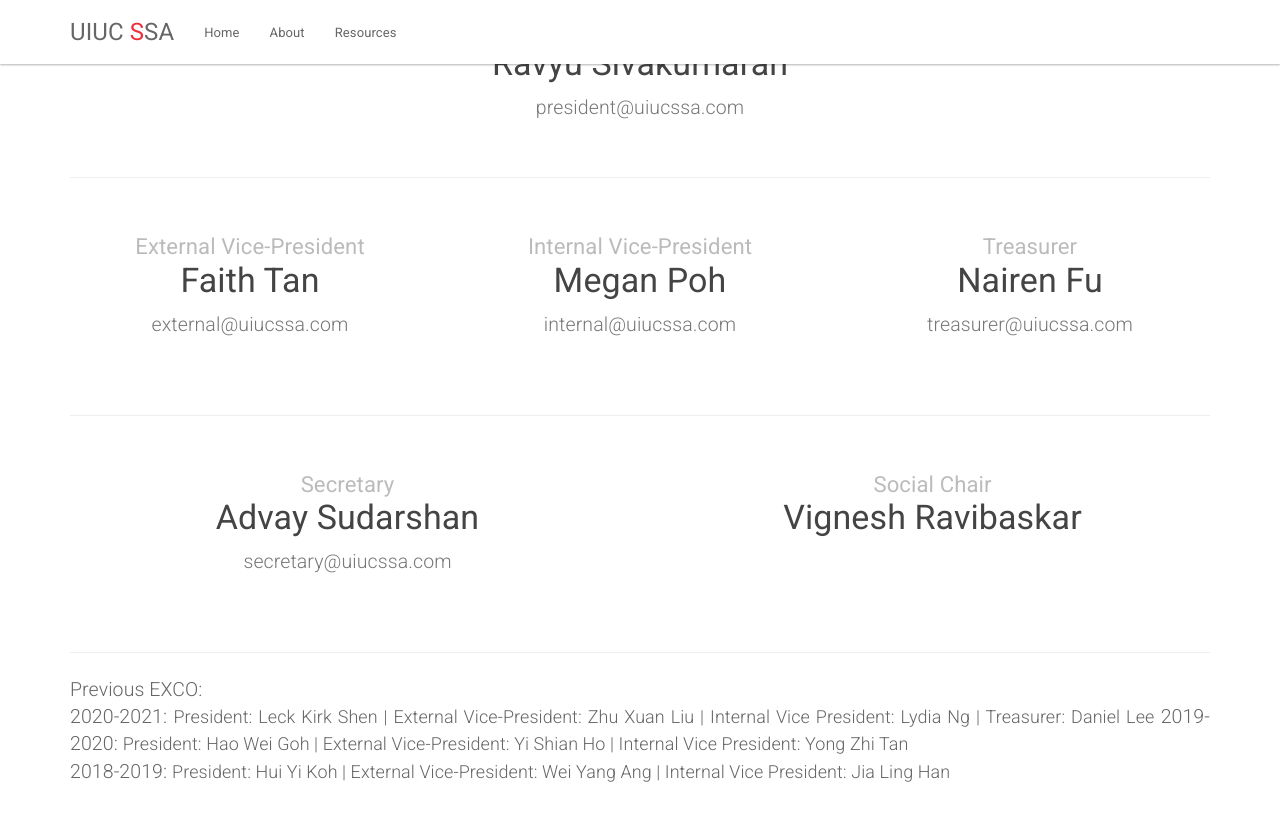
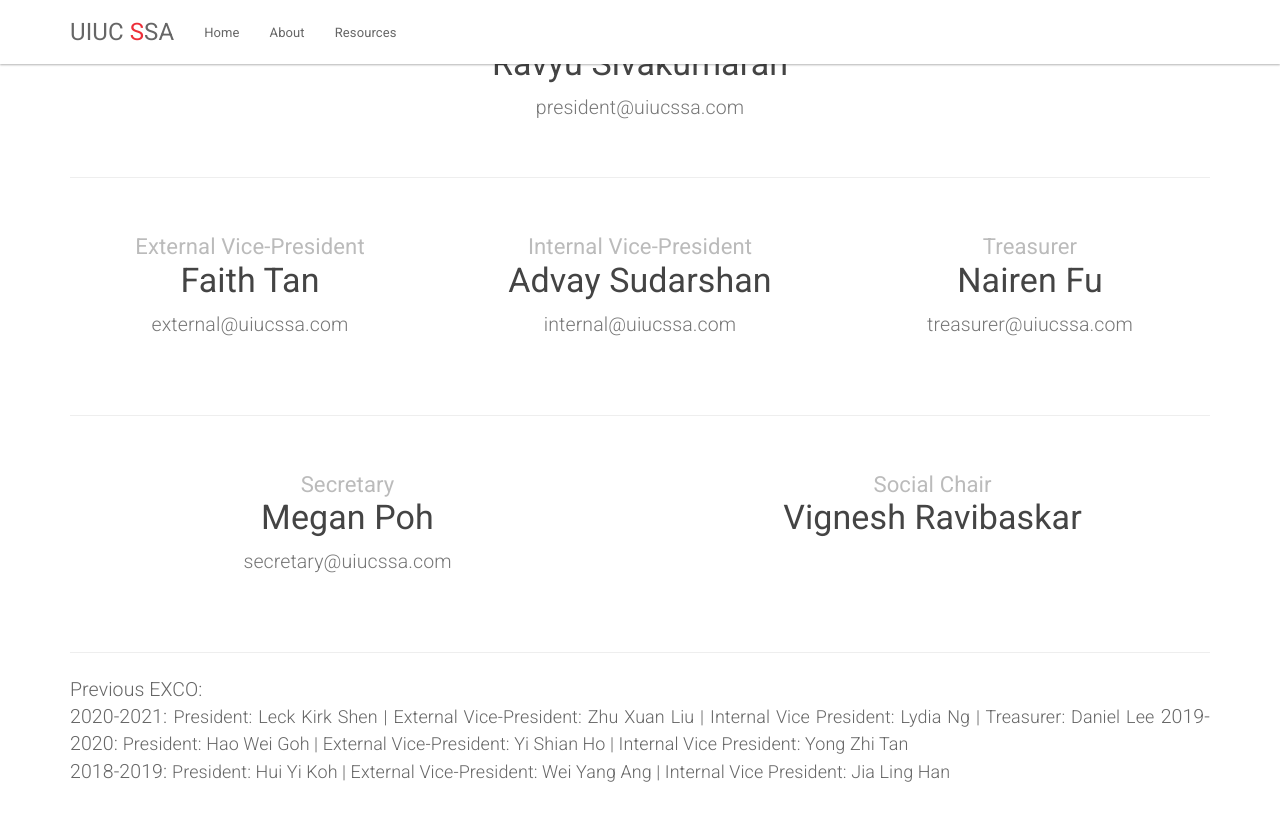
Before and after one commit to uiucssa/uiucssa.github.io, a Jekyll site: the page built from about.html, in a window 1280 px wide and 900 px high, scrolled down 1031 px. Shown: the top 821 px of the window. Built offline with Jekyll 4.4.1, drawn with Linux system fonts in a browser that asks for light colours; some of the changed lines change nothing that is shown.

Commit message:
Changed EXCO positions

```diff
--- a/about.html
+++ b/about.html
@@ -129,7 +129,7 @@ title: About Us
         <!-- <img src="{{ site.url }}/img/exco/jingrong.png" class="img-responsive center-block"> -->
         <h3 class="text-center">
             <small>Internal Vice-President</small><br>
-            Megan Poh
+            Advay Sudarshan
         </h3>
         <p class="lead text-center"><a href="mailto:internal@uiucssa.com" style="color: #777">internal@uiucssa.com</a></p>
     </div>
@@ -150,7 +150,7 @@ title: About Us
         <!-- <img src="{{ site.url }}/img/exco/ruowei.png" class="img-responsive center-block"> -->
         <h3 class="text-center">
             <small>Secretary</small><br>
-            Advay Sudarshan
+            Megan Poh
         </h3>
         <p class="lead text-center"><a href="mailto:secretary@uiucssa.com" style="color: #777">secretary@uiucssa.com</a></p>
     </div>
```
Also changed, not shown: mwg-2017-content/logo.png (added), 1 other file.
